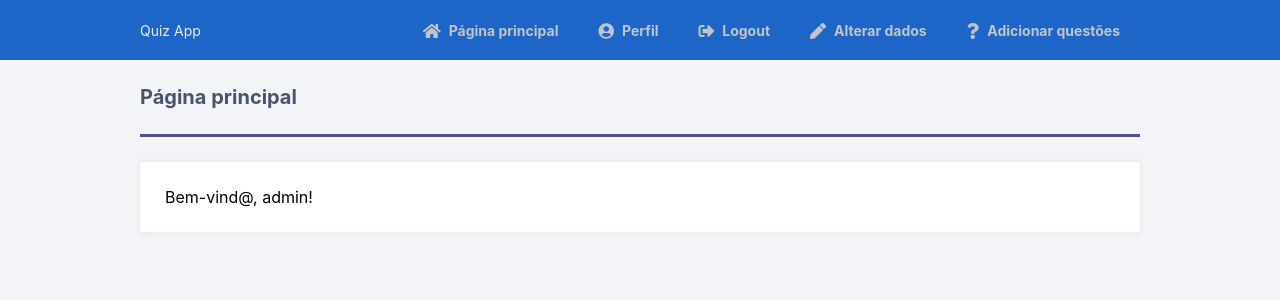
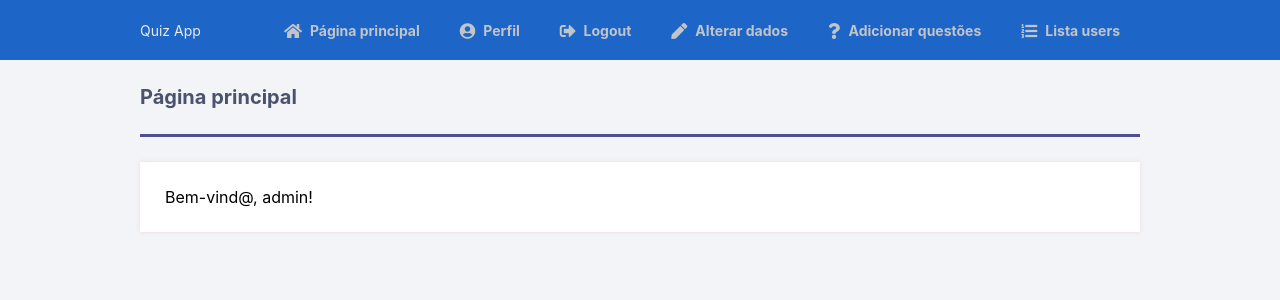
Before and after one commit to lijealso/projeto, a Flask app: page /home in a window 1280 px wide. Shown: the top 300 px of the page. Run offline with Flask 2, Linux system fonts and the light colour scheme; a user stored in the database is signed in; some libraries are stand-ins or nearby versions.

Commit message:
links no menu

```diff
--- a/templates/layout.html
+++ b/templates/layout.html
@@ -17,6 +17,7 @@
             <a href="{{ url_for('logout') }}"><i class="fas fa-sign-out-alt"></i>Logout</a>
             <a href="{{ url_for('update') }}"><i class="fas fa-pen"></i>Alterar dados</a>
             <a href="{{ url_for('addquestions') }}"><i class="fas fa-question"></i>Adicionar questões</a>
+            <a href="{{ url_for('display_users') }}"><i class="fas fa-list-ol"></i>Lista users</a>
         </div>
     </nav>
     <div class="content">
```
